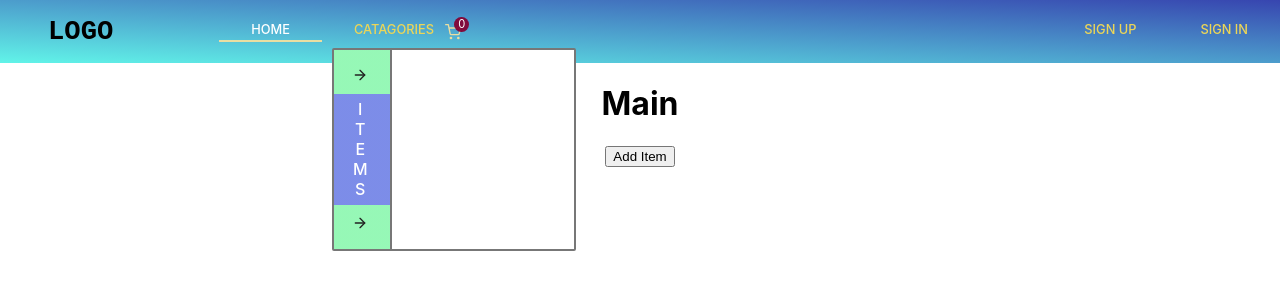
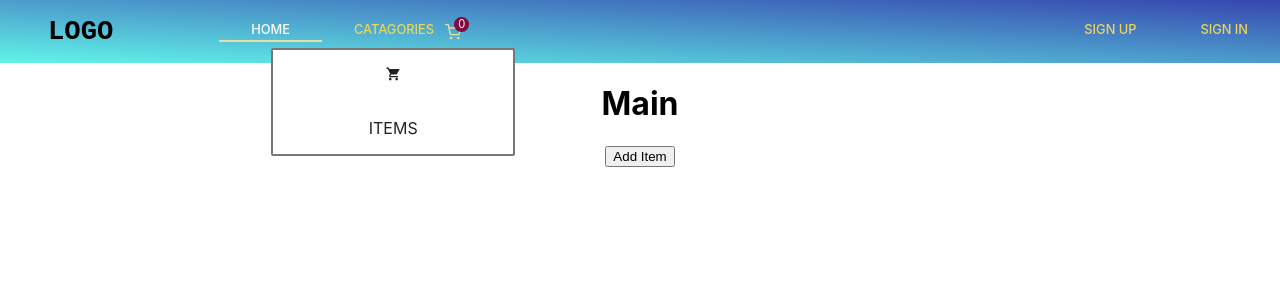
Before and after one commit to ShahedAhmadAhadi/sturdy-octo-invention, a React (Create React App) app in the folder app/: page / in a window 1280 px wide. Shown: the top 300 px of the page. Built offline with nearby package versions, Linux system fonts and the light colour scheme; no server answers; the database is empty.

Commit message:
the cart item updated and the styles and display changed

```diff
--- a/app/src/components/cart-dropdown.js
+++ b/app/src/components/cart-dropdown.js
@@ -1,25 +1,18 @@
 import React from 'react'
 import './styles/cart_dropdown.css'
-import { FiArrowRight } from 'react-icons/fi'
+import { FiArrowRight, FiShoppingCart } from 'react-icons/fi'
+import { IoMdCart } from 'react-icons/io'
 import {useState} from 'react'
 
 function CartDropdown() {
 
     return (
         <div className="cart-dropdown" >
-            <div className="cart-dropdown-left" style={{padding: '0.1em 1em', width: '10%'}}>
-                <div className="cart-dropdown-left-shape">
-                    <FiArrowRight />
-                </div>
-                <div className="cart-dropdown-left-text" style={{color: '#fff'}}>
-                    Items
-                </div>
-                <div className="cart-dropdown-left-shape">
-                    <FiArrowRight />
-                </div>
+            <div className="cart-dropdown-left" style={{padding: '1em'}}>
+                    <IoMdCart />
             </div>
-            <div className="cart-dropdown-right">
-
+            <div className="cart-dropdown-right" style={{padding: '1em 1em'}}>
+                items
             </div>
         </div>
     )
--- a/app/src/components/styles/cart_dropdown.css
+++ b/app/src/components/styles/cart_dropdown.css
@@ -1,33 +1,11 @@
 .cart-dropdown{
     position: absolute;
     top: 31px;
+    right: 50%;
     left: 50%;
-    right: 50%;
     background: #fff;
     border: 2px solid #777;
-    transform: translate(-50%, 0);
+    transform: translate(-75%, 0);
     width: 240px;
     border-radius: 2px;
 }
-
-/* .cart-dropdown:hover{
-    background: linear-gradient(120deg, #4d63e0 60%, #70f59c 60%);
-} */
-
-.cart-dropdown-left{
-    background: linear-gradient(#70f59cbb 22%, #4d63e0bb 22% 78%, #70f59cbb 78%);
-    border-right: 2px solid #777;
-}
-
-.cart-dropdown-left-text{
-    writing-mode: vertical-rl;
-    text-orientation: upright;
-    font-weight: 500;
-}
-
-.cart-dropdown-left-shape{
-    writing-mode: vertical-rl;
-    text-orientation: upright;
-    font-weight: 500;
-    margin: 1em 0;
-}
```
